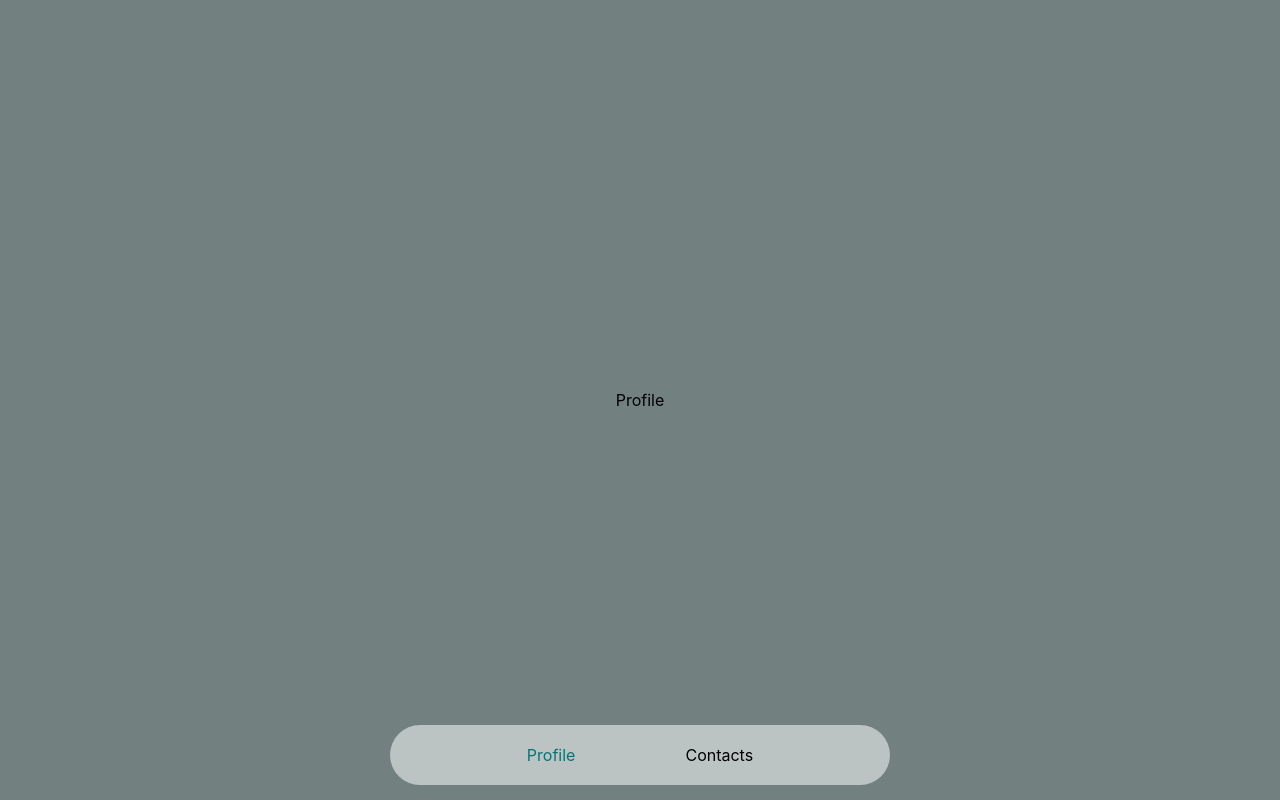
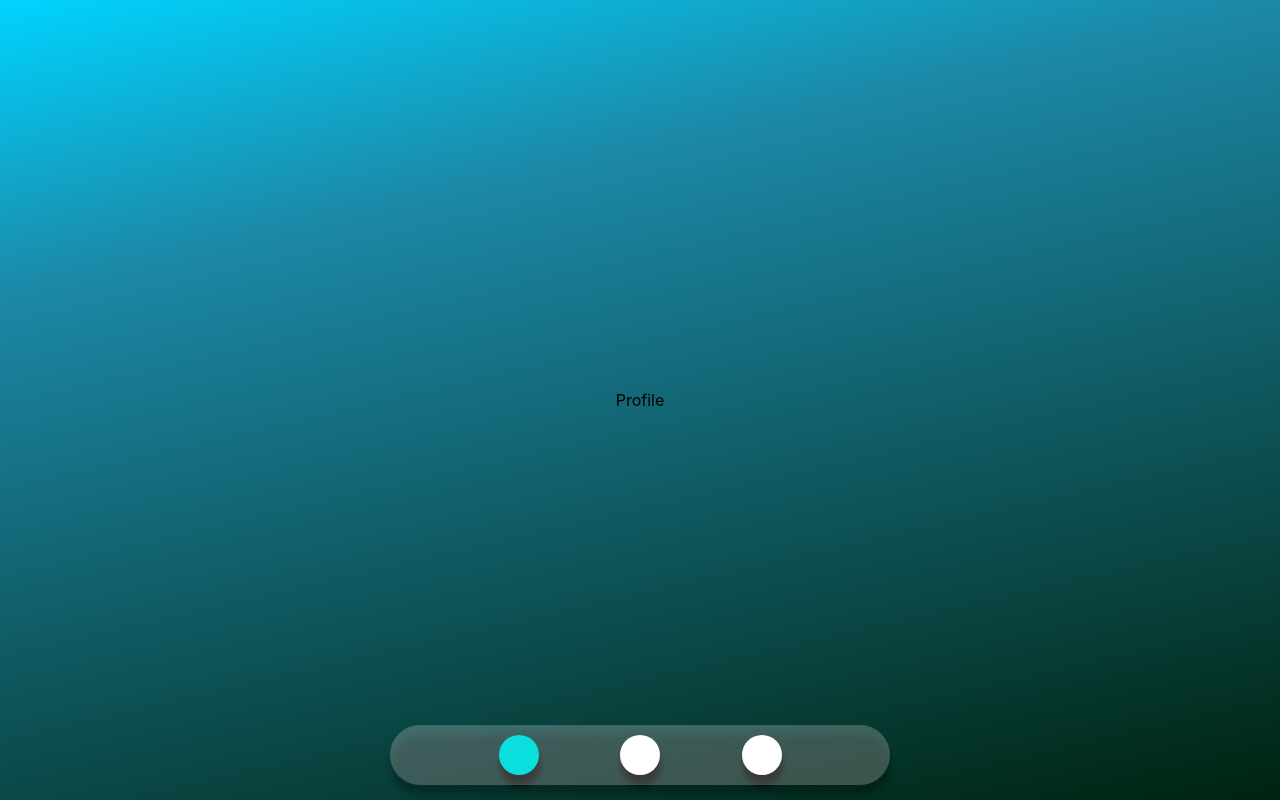
Before and after one commit to Rumata-SL/portfolio-2, a React (Create React App) app: page /profile/ in a window 1280 px wide. Built offline with nearby package versions, Linux system fonts and the light colour scheme.

Commit message:
added css animation in component Navigation

```diff
--- a/src/App.css
+++ b/src/App.css
@@ -2,9 +2,10 @@
     margin: 0 auto;
     width: 100%;
     height: 100vh;
-    background-color: #728080;
     display: flex;
     flex-direction: column;
     justify-content: center;
     align-items: center;
+    background: rgb(0,36,17);
+    background: linear-gradient(347deg, rgba(0,36,17,1) 1%, rgba(28,136,167,1) 73%, rgba(0,212,255,1) 100%);
 }
--- a/src/App.tsx
+++ b/src/App.tsx
@@ -4,6 +4,7 @@ import {Navigate, Route, Routes} from "react-router-dom";
 import {Navigation, PATH} from "./components/navigation/Navigation";
 import {Profile} from "./components/profile/Profile";
 import {Contacts} from "./components/contacts/Contacts";
+import {Skills} from "./components/skills/Skills";
 
 function App() {
   return (
@@ -13,6 +14,7 @@ function App() {
                 <Route path={'/'} element={<Navigate to={PATH.PROFILE}/>}/>
                 <Route path={PATH.PROFILE} element={<Profile/>}></Route>
                 <Route path={PATH.CONTACTS} element={<Contacts/>}></Route>
+                <Route path={PATH.SKILLS} element={<Skills/>}></Route>
             </Routes>
         </div>
         <div>
--- a/src/components/navigation/Navigation.module.css
+++ b/src/components/navigation/Navigation.module.css
@@ -2,7 +2,7 @@
     position: fixed;
     width: 500px;
     height: 60px;
-    background-color: rgba(255, 255, 255, 0.53);
+    background-color: rgba(215, 213, 213, 0.27);
     bottom: 15px;
     left:50%;
     margin-left: -250px;
@@ -12,7 +12,10 @@
     justify-content: center;
     align-items: center;
     border-radius: 30px;
+    filter: drop-shadow(1px 10px 3px #000);
+
 }
+
 .container{
     width: 90%;
     display: flex;
@@ -22,15 +25,68 @@
     list-style-type: none;
     /*padding-top: 10px;*/
     /*padding-left: 40px;*/
+    animation: myAnim 1s ease 0s 1 normal forwards;
 }
-a {
+@keyframes myAnim {
+    0% {
+        transform: scale3d(1, 1, 1);
+    }
+
+    30% {
+        transform: scale3d(1.25, 0.75, 1);
+    }
+
+    40% {
+        transform: scale3d(0.75, 1.25, 1);
+    }
+
+    50% {
+        transform: scale3d(1.15, 0.85, 1);
+    }
+
+    65% {
+        transform: scale3d(0.95, 1.05, 1);
+    }
+
+    75% {
+        transform: scale3d(1.05, 0.95, 1);
+    }
+
+    100% {
+        transform: scale3d(1, 1, 1);
+    }
+}
+
+.link {
+    display: inline-block;
+    text-align: center;
+    border-radius: 50%;
+    width: 40px;
+    height: 40px;
     text-decoration: none;
-    /*font-size: 1.5em;*/
-    color: #000;
+    background-color: white;
+    transform: scale(1);
+    transition: transform 0.9s;
+
 }
 .active {
-    color: #067473;
+    display: inline-block;
+    text-align: center;
+    border-radius: 50%;
+    width: 40px;
+    height: 40px;
+    text-decoration: none;
+    background-color: #0bdfdd;
+    transform: scale(1);
+    transition: transform 0.9s;
 }
 .link:hover {
-    color: #af230a;
+    background-color: #0af4be;
+    transform: scale(1.2);
+    transition: transform 0.9s;
 }
+.active:hover {
+    background-color: #0af4be;
+    transform: scale(1.2);
+    transition: transform 0.9s;
+}
--- a/src/components/navigation/Navigation.tsx
+++ b/src/components/navigation/Navigation.tsx
@@ -3,9 +3,11 @@ import {NavLink} from "react-router-dom";
 import style from "./Navigation.module.css"
 
 export enum PATH {
-    PROFILE = '/profile/',
-    CONTACTS = '/contacts/',
+    PROFILE = "/profile/",
+    CONTACTS = "/contacts/",
+    SKILLS = "/skills/",
 }
+
 type IsActive = {
     isActive: boolean
 }
@@ -15,12 +17,10 @@ export const Navigation = () => {
     return (
         <div className={style.wrapper}>
             <div className={style.container}>
-                <div>
-                    <NavLink className={setActive} to={PATH.PROFILE}>Profile</NavLink>
-                </div>
-                <div>
-                    <NavLink className={setActive} to={PATH.CONTACTS}>Contacts</NavLink>
-                </div>
+                <NavLink className={setActive} to={PATH.PROFILE}></NavLink>
+                <NavLink className={setActive} to={PATH.CONTACTS}></NavLink>
+                <NavLink className={setActive} to={PATH.SKILLS}></NavLink>
+
             </div>
         </div>
     );
--- /dev/null
+++ b/src/components/skills/Skills.tsx
@@ -0,0 +1,9 @@
+import React from "react";
+
+export const Skills = () => {
+    return (
+        <div>
+
+        </div>
+    );
+};
```
